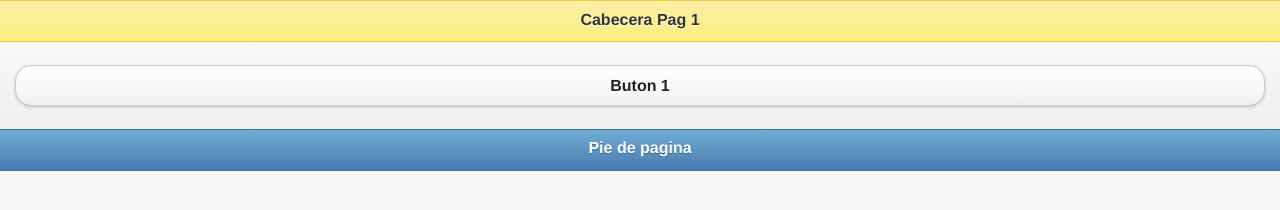
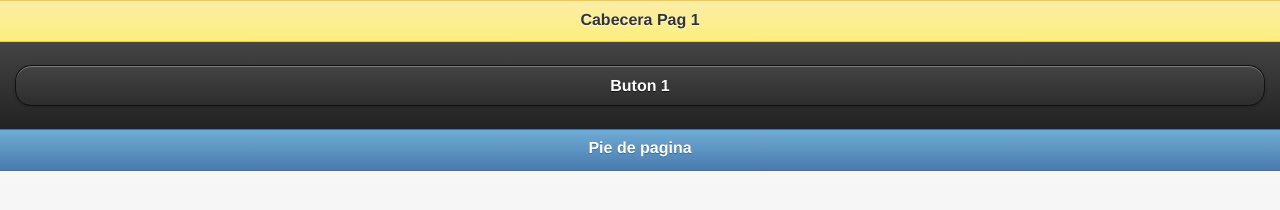
Before and after one commit to LuisChairez/AppMovil, a plain HTML site: page index.html in a window 1280 px wide. Drawn offline with Linux system fonts and the light colour scheme.

Commit message:
Update index.html

```diff
--- a/index.html
+++ b/index.html
@@ -12,7 +12,7 @@
 		</div>
 
 		<!-- contenido-->
-		<div data-role="content" data-theme="c">
+		<div data-role="content" data-theme="a">
 			<a href="pagina2.html" data-role="button" data-transition="slide">Buton 1</a>
 
 
```
